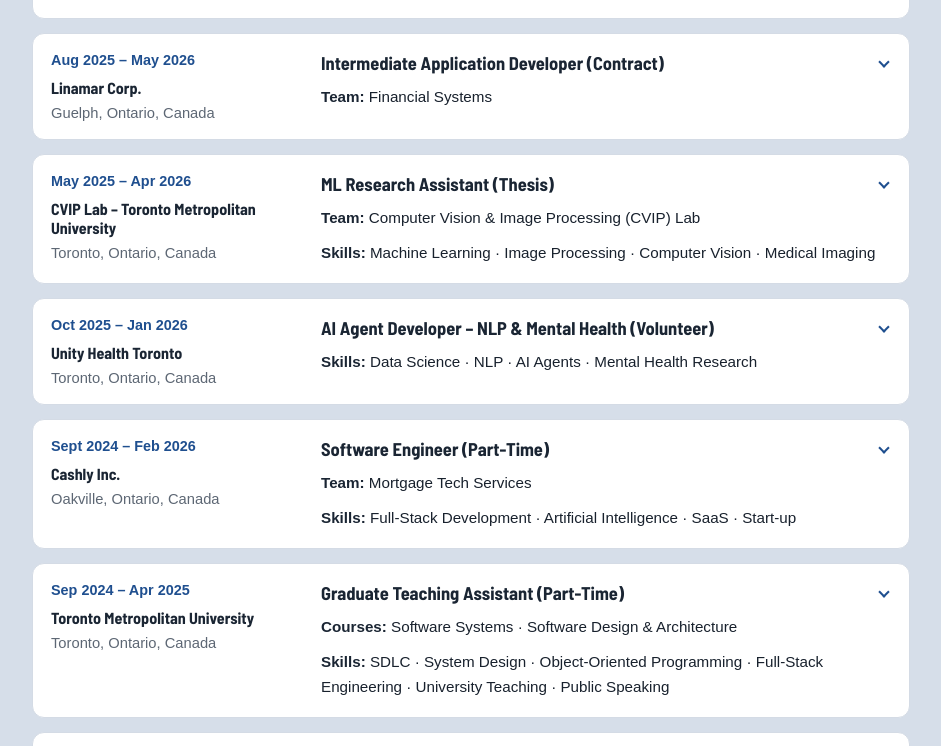
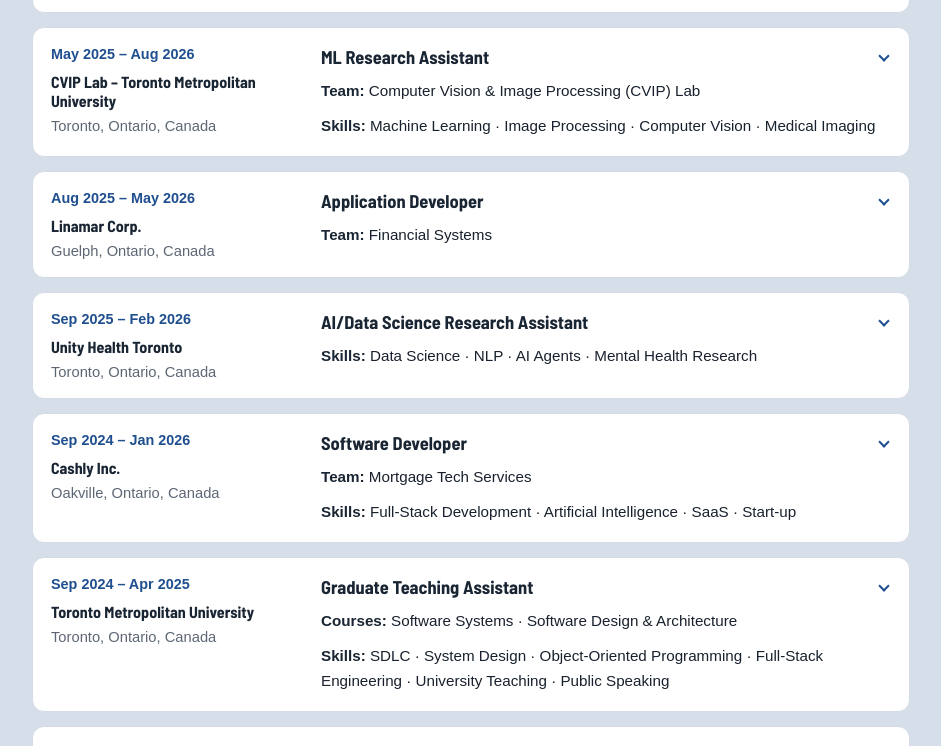
Before and after one commit to mpat247/manavpatel.github.io, a React (Vite) app: page / in a window 1280 px wide. Shown: the part 1660-2406 px from the top of the page, without its empty margins (309-1250 px from the left). Built offline with nearby package versions, Linux system fonts and the light colour scheme.

Commit message:
Update experience roles, dates, and accomplishments

```diff
--- a/src/components/Experience/ExperienceComponent.jsx
+++ b/src/components/Experience/ExperienceComponent.jsx
@@ -3,6 +3,7 @@
 
 const experienceItems = [
   {
+    id: "lockheed-martin-software-engineer",
     title: "Software Engineer (Full-Time)",
     location: "Ottawa, Ontario, Canada",
     company: {
@@ -11,11 +12,39 @@
     },
     period: "June 2026 – Present",
     team: "Naval Systems",
-    // skills:
-    //   "Software Development · Data Integrations · Data Engineering · OneStream ",
+    points: [
+      "Develop distributed Java backend services and inter-process messaging for CMS 330 on the Canadian Surface Combatant (CSC), spanning combat-system and naval simulation software across ship subsystems.",
+      "Validate service interactions through integration testing and system-level verification across system and simulation software.",
+      "Maintain code quality and build reliability using GitLab source control, Jenkins CI, SonarQube analysis, and Linux virtual machines.",
+      "Create behavioral UML models in CAMEO Systems Modeler, including activity and sequence diagrams, to document software behavior and component interactions.",
+    ],
   },
   {
-    title: "Intermediate Application Developer (Contract)",
+    id: "tmu-cvip-ml-research",
+    title: "ML Research Assistant",
+    location: "Toronto, Ontario, Canada",
+    company: {
+      name: "CVIP Lab – Toronto Metropolitan University",
+      url: "https://www.torontomu.ca/electrical-computer-biomedical/research/#!accordion-1578519133634-computer-vision-and-image-processing--cvip--laboratory",
+    },
+    period: "May 2025 – Aug 2026",
+    team: "Computer Vision & Image Processing (CVIP) Lab",
+    skills: "Machine Learning · Image Processing · Computer Vision · Medical Imaging",
+    points: [
+      "Engineered HDF5 pipelines for 100K+ CT images, improving experimental throughput ~67% via parallel loading and checkpointing.",
+      "Built 2 CT metal artifact-reduction models with CNN, Transformer, and GAN architectures, achieving ~48 dB PSNR and ~0.99 SSIM.",
+      "Benchmarked 15+ variants through ablations, quantifying gains from cross-window attention and physics-guided supervision.",
+      "Paper 1: ContextMAR: Transformer-Based Multi-Scale Framework for Metal Artifact Reduction in CT Imaging - EUSIPCO 2026",
+      "Paper 2: TransMAR-GAN: A Transformer and GAN Framework for High-Fidelity MAR in CT Imaging - IEEE TBME (Under Review)",
+    ],
+    projects: [
+      "ContextMAR",
+      "TransMAR-GAN",
+    ],
+  },
+  {
+    id: "linamar-application-developer",
+    title: "Application Developer",
     location: "Guelph, Ontario, Canada",
     company: {
       name: "Linamar Corp.",
@@ -24,10 +53,10 @@
     period: "Aug 2025 – May 2026",
     team: "Financial Systems",
     points: [
-      "Designed and implemented data integration and ETL pipelines across multiple enterprise systems, consolidating and transforming data into OneStream for downstream financial processing, and optimized workflows through batching and parallelization to reduce runtime by ~92%.",
-      "Built an in-house CI/CD and version control solution for OneStream, automating 100% of deployment workflows and eliminating manual release processes.",
-      "Designed and implemented a reusable structured logging system for OneStream pipelines, improving observability and enabling faster debugging and issue resolution in production workflows.",
-      "Owned end-to-end development of features as the primary developer on the team, driving design, implementation, and deployment of internal systems.",
+      "Delivered VB.NET and REST API integrations across IFS Cloud, SAP, and OneStream, automating sales imports for 135+ entities.",
+      "Automated OneStream business-rule deployments with CI/CD and GitHub source control, eliminating manual deployment steps.",
+      "Prototyped a C# and SQL admin dashboard for user permissions, license usage, and workflow submission tracking.",
+      "Documented integration rules and led two knowledge-transfer sessions for ongoing maintenance and entity onboarding.",
     ],
     projects: [
       "OneStream ETL Pipeline",
@@ -36,77 +65,67 @@
     ],
   },
   {
-    title: "ML Research Assistant (Thesis)",
-    location: "Toronto, Ontario, Canada",
-    company: {
-      name: "CVIP Lab – Toronto Metropolitan University",
-      url: "https://www.torontomu.ca/electrical-computer-biomedical/research/#!accordion-1578519133634-computer-vision-and-image-processing--cvip--laboratory",
-    },
-    period: "May 2025 – Apr 2026",
-    team: "Computer Vision & Image Processing (CVIP) Lab",
-    skills:
-      "Machine Learning · Image Processing · Computer Vision · Medical Imaging",
-    points: [
-      "Implemented and enhanced machine learning models for metal artifact reduction in CT imaging, reducing noise and imaging artifacts across multiple medical imaging datasets.",
-      "Engineered large-scale data processing pipelines for 100K+ CT image samples, enabling efficient training and evaluation of machine learning models.",
-      "Accelerated experimental throughput by optimizing training pipelines through parallel data loading, checkpointing, and logging, achieving up to ~67% faster training across repeated experiments.",
-    ],
-    projects: ["ContextMAR", "TransMAR-GAN"],
-  },
-  {
-    title: "AI Agent Developer – NLP & Mental Health (Volunteer)",
+    id: "unity-health-ai-data-science-research",
+    title: "AI/Data Science Research Assistant",
     location: "Toronto, Ontario, Canada",
     company: {
       name: "Unity Health Toronto",
       url: "https://unityhealth.to/",
     },
-    period: "Oct 2025 – Jan 2026",
+    period: "Sep 2025 – Feb 2026",
     skills: "Data Science · NLP · AI Agents · Mental Health Research",
     points: [
-      "Built interpretable ML models (Logistic Regression, Random Forest, XGBoost, LightGBM) on 68K+ survey samples, applying population weighting, compact feature sets, and PR-AUC-driven selection to handle highly imbalanced clinical outcomes.",
-      "Developed a reproducible, config-driven ML pipeline for data ingestion, preprocessing, training, calibration, and explainability (SHAP, PDPs), enabling robust evaluation and publication-ready results.",
+      "Processed 45,000+ adult NSDUH records and 2,300+ variables with recoding, imputation, feature alignment, and leakage controls.",
+      "Reduced 2,300+ variables using LASSO, Elastic Net, RFE, and RFECV into compact 6-, 10-, and 19-feature screening tiers.",
+      "Trained Logistic Regression, Random Forest, XGBoost, and LightGBM using survey weights, stratified 5-fold CV, and held-out testing.",
+      "Optimized screening thresholds for high recall, achieving ROC-AUC ~0.93, sensitivity ~0.91, and NPV ~0.99, and implemented SHAP.",
+      "Built a reproducible publication pipeline and co-authored a JAMIA manuscript, currently under peer review.",
     ],
   },
   {
-    title: "Software Engineer (Part-Time)",
+    id: "cashly-software-developer",
+    title: "Software Developer",
     location: "Oakville, Ontario, Canada",
     company: {
       name: "Cashly Inc.",
       url: "https://gocashly.io/",
     },
-    period: "Sept 2024 – Feb 2026",
+    period: "Sep 2024 – Jan 2026",
     team: "Mortgage Tech Services",
-    skills:
-      "Full-Stack Development · Artificial Intelligence · SaaS · Start-up",
+    skills: "Full-Stack Development · Artificial Intelligence · SaaS · Start-up",
     projects: [
       "CRM Migration & System Rebuild",
       "AI-Driven Communication Platform",
       "Customer Data Processing & Automation Pipelines",
     ],
     points: [
-      "Automated data extraction from PDFs, emails, forms, and transcripts by using Python scripts and LangChain in n8n, cutting manual effort by 60%.",
-      "Designed and built a multi-channel outreach dialer (phone, email, chat) using Twilio and Gmail APIs, increasing lead contact rates by ~3x.",
-      "Migrated legacy CRM to a Next.js + Supabase stack to reduce technical debt; deployed and maintained the production application on AWS EC2.",
-      "Implemented CI/CD pipelines using GitHub Actions to automate builds and deployments, reducing release time from ~3 hours to ~2 minutes.",
+      "Modernized a full-stack CRM using Next.js, React, TypeScript, and Supabase/PostgreSQL for sales and outreach workflows.",
+      "Integrated Supabase authentication, Google OAuth, and server-side session handling with protected routes.",
+      "Orchestrated Kanban, campaign, and dialer workflows with Twilio, Gmail APIs, and WebSockets, driving ~3× lead engagement.",
+      "Streamlined document and transcript processing with Python, LangChain, and n8n, reducing manual effort by 60%.",
     ],
   },
   {
-    title: "Graduate Teaching Assistant (Part-Time)",
+    id: "tmu-graduate-teaching-assistant",
+    title: "Graduate Teaching Assistant",
     location: "Toronto, Ontario, Canada",
     company: {
       name: "Toronto Metropolitan University",
       url: "https://www.torontomu.ca",
     },
     period: "Sep 2024 – Apr 2025",
-    skills:
-      "SDLC · System Design · Object-Oriented Programming · Full-Stack Engineering · University Teaching · Public Speaking",
-    courses: ["Software Systems", "Software Design & Architecture"],
+    skills: "SDLC · System Design · Object-Oriented Programming · Full-Stack Engineering · University Teaching · Public Speaking",
+    courses: [
+      "Software Systems",
+      "Software Design & Architecture",
+    ],
     points: [
-      "Led Java OOP and software architecture labs, providing hands-on instruction in debugging, deployment, and best practices using technologies such as Tomcat, MySQL, Kubernetes, Docker, and Google Cloud for 75+ students.",
+      "Led tutorials and labs for 100+ students in Software Systems and Software Design & Architecture courses.",
     ],
   },
   {
-    title: ".NET Software Developer (Internship)",
+    id: "fgf-brands-software-developer",
+    title: "Software Developer",
     location: "Toronto, Ontario, Canada",
     company: {
       name: "FGF Brands",
@@ -120,13 +139,13 @@
       "Process Execution Platform (PEP)",
     ],
     points: [
-      "Enhanced ERP tools for 1,500+ employees across 6 facilities, improving reliability by 30% through optimized APIs and supply chain workflows.",
-      "Developed ASP.NET and Kendo UI dashboards, resolving user-reported issues and driving a 25% efficiency gain across internal operations.",
-      "Automated dataset refreshes using SQL Server jobs and stored procedures, removing manual syncs and ensuring real-time company reporting.",
+      "Shipped ASP.NET features and 20+ Kendo UI components across 50+ forms supporting workflows at 12 bakeries.",
+      "Created 15+ .NET APIs using C# and SQL Server for an application managing 1,000+ assets, inventory, and orders.",
     ],
   },
   {
-    title: "Backend Developer (Internship)",
+    id: "lockheed-martin-software-developer",
+    title: "Software Developer",
     location: "Ottawa, Ontario, Canada",
     company: {
       name: "Lockheed Martin",
@@ -135,11 +154,14 @@
     period: "Sep 2022 – Apr 2023",
     team: "Rotary & Mission Systems - Training & Sustainment",
     skills: "Backend Development · Relational Databases · NLP",
-    projects: ["Emergency Response Tool", "Training Needs Analysis Platform"],
+    projects: [
+      "Emergency Response Tool",
+      "Training Needs Analysis Platform",
+    ],
     points: [
-      "Built REST APIs with Express.js and designed PostgreSQL schemas for a submarine emergency response platform and an internal training system.",
-      "Designed an NLP pipeline to convert training manuals into structured KSA data, reducing manual parsing and accelerating training development.",
-      "Integrated a reinforcement learning model to auto-score KSAs based on skill difficulty, importance, and frequency (DIF), for personalized training.",
+      "Implemented React interfaces and Node.js/Express APIs backed by PostgreSQL for an emergency-response tool for CSC ship.",
+      "Engineered an NLP pipeline to extract knowledge, skills, and abilities from 10+ manuals for training-needs analysis.",
+      "Built a Jest/Puppeteer regression suite with 60+ automated tests and 90%+ coverage, identifying 15+ defects across core workflows.",
     ],
   },
 ];
@@ -147,8 +169,8 @@
 export default function ExperienceComponent() {
   const [openRole, setOpenRole] = useState(null);
 
-  const toggleRole = (title) => {
-    setOpenRole((current) => (current === title ? null : title));
+  const toggleRole = (id) => {
+    setOpenRole((current) => (current === id ? null : id));
   };
 
   return (
@@ -162,13 +184,13 @@
 
         <ul className="career-track">
           {experienceItems.map((item) => (
-            <li key={item.title} className="career-item" data-aos="fade-up">
+            <li key={item.id} className="career-item" data-aos="fade-up">
               {item.points?.length || item.projects?.length ? (
                 <button
                   type="button"
                   className="career-toggle"
-                  onClick={() => toggleRole(item.title)}
-                  aria-expanded={openRole === item.title}
+                  onClick={() => toggleRole(item.id)}
+                  aria-expanded={openRole === item.id}
                 >
                   <div className="career-meta">
                     <p className="career-period">{item.period}</p>
@@ -262,7 +284,7 @@
                 </div>
               )}
 
-              {openRole === item.title ? (
+              {openRole === item.id ? (
                 <div className="career-expanded">
                   {item.points?.length ? (
                     <ul className="career-points">
```
